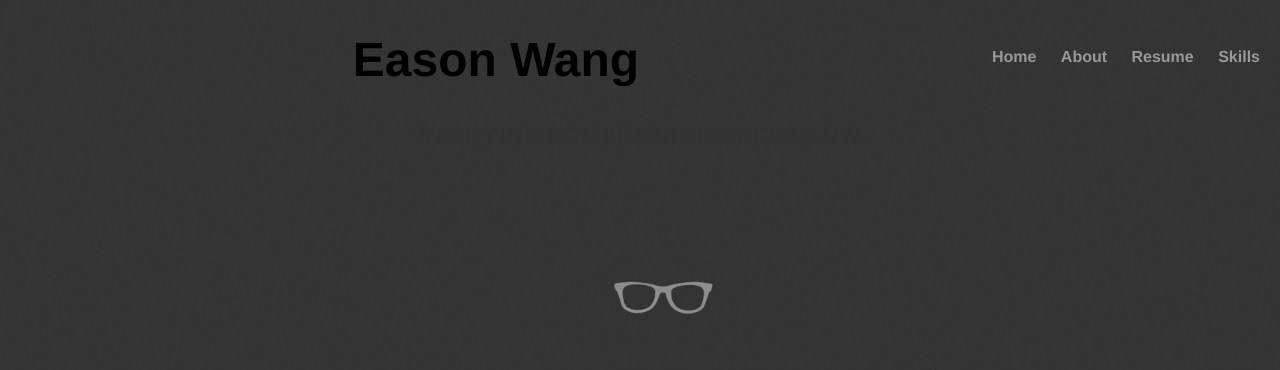
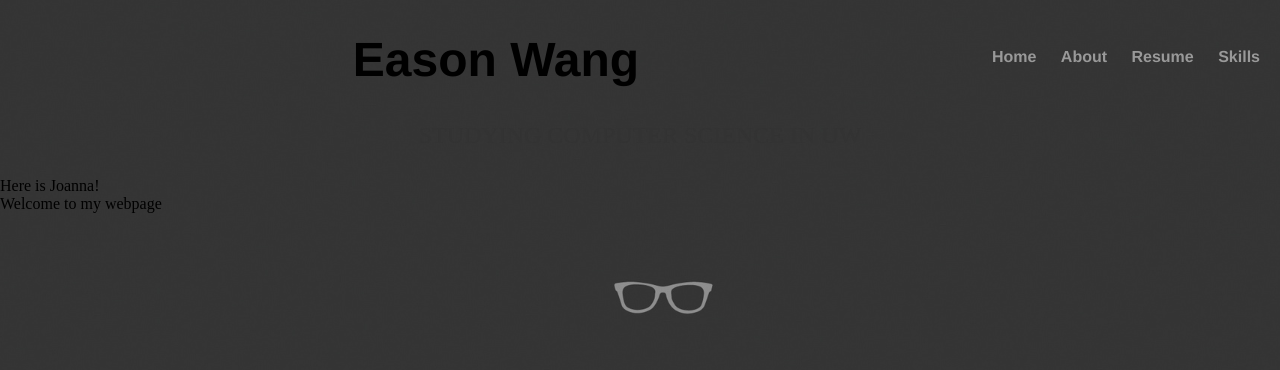
Before and after one commit to Eason666/Easonwang.github.io, a Jekyll site: the page built from index.html, in a window 1280 px wide. Shown: the top 370 px of the page. Built offline with Jekyll 4.4.1, drawn with Linux system fonts in a browser that asks for light colours.

Commit message:
Update index.html

```diff
--- a/index.html
+++ b/index.html
@@ -2,7 +2,19 @@
 layout: default
 title: Eason
 ---
-<div class="blurb">
+<div>
 	<h1 align="center">Eason Wang</h1>
 	<p align="center">STUDYING COMPUTER SCIENCE IN UW</p>
-</div><!-- /.blurb -->
+</div>
+
+
+<div id="bigtitle">
+	<div id="intro" class="cwidth">
+		<div id="title">
+			Here is Joanna!
+		</div>
+		<div id="subtitle">
+			Welcome to my webpage
+		</div>
+	</div>
+</div>
```
